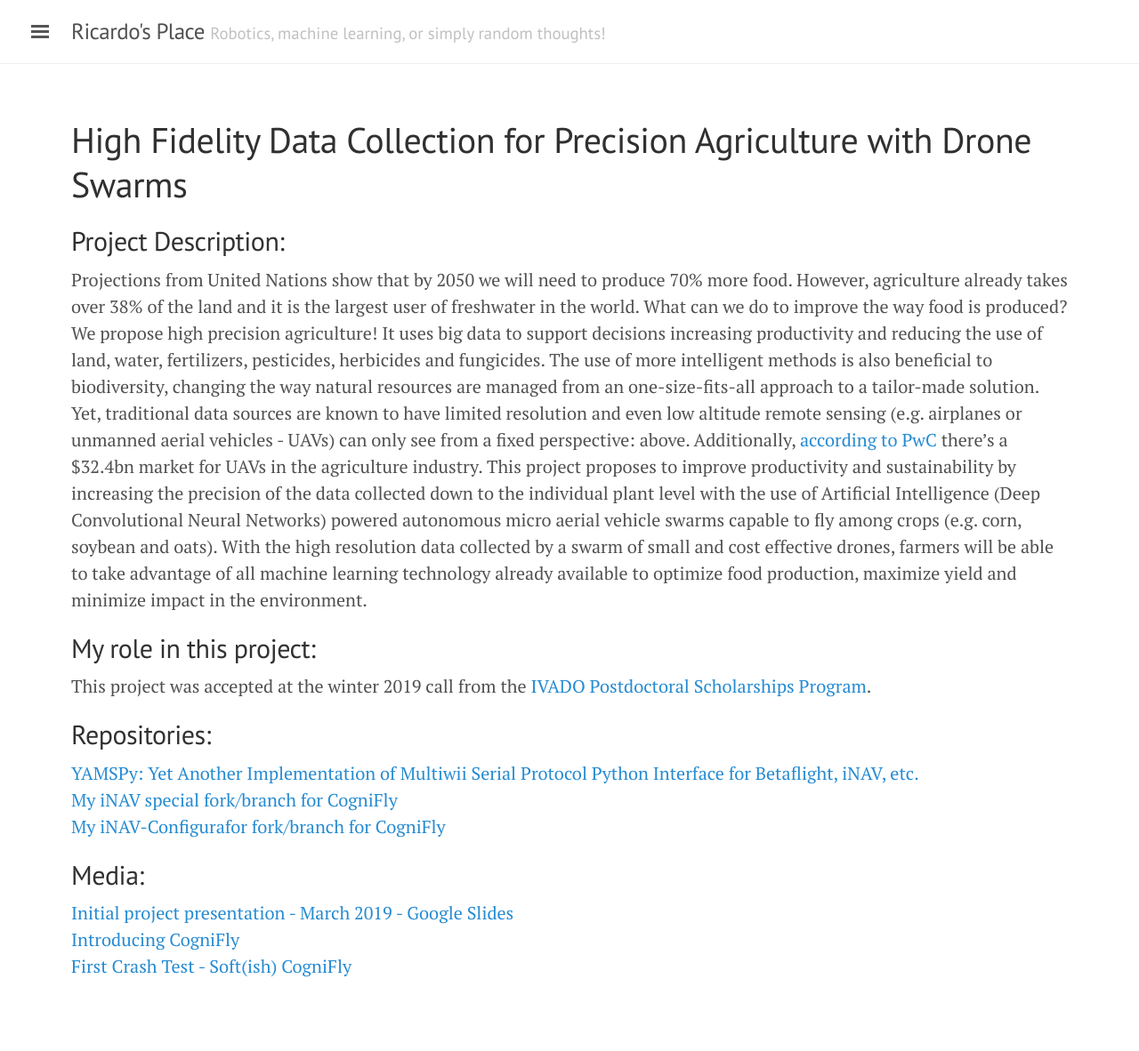
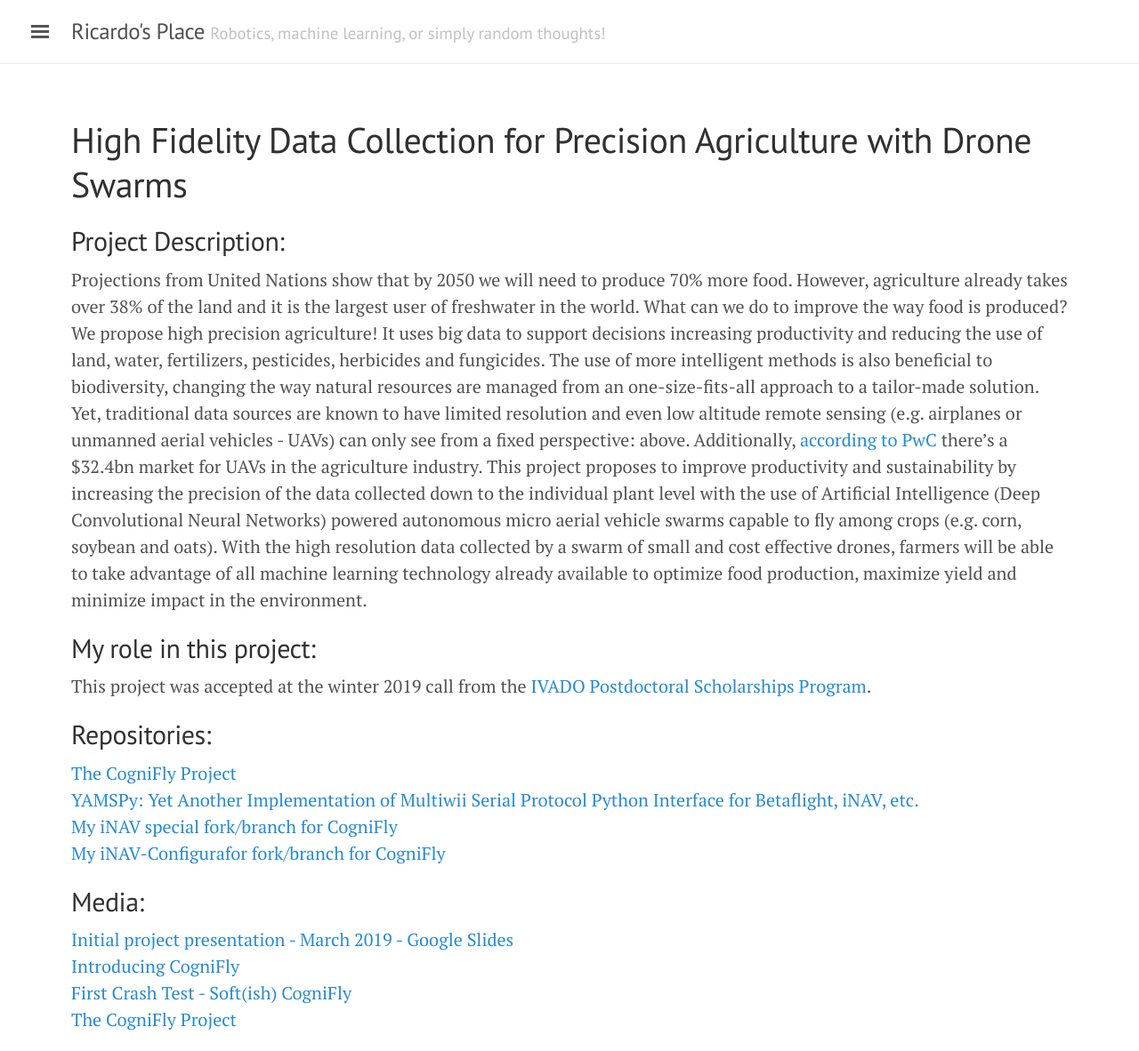
Before and after one commit to ricardodeazambuja/ricardodeazambuja.github.io, a Jekyll site: the page built from _projects/razambuja_ivado2019.md, in a window 1280 px wide. Shown: the whole page at 89% size. Built offline with Jekyll 4.4.1, drawn with Linux system fonts in a browser that asks for light colours; before the commit the page ends 1122 px from its top, so only the background shows below that.

Commit message:
updated links

```diff
--- a/_projects/razambuja_ivado2019.md
+++ b/_projects/razambuja_ivado2019.md
@@ -9,7 +9,8 @@ Projections from United Nations show that by 2050 we will need to produce 70% mo
 This project was accepted at the winter 2019 call from the [IVADO Postdoctoral Scholarships Program](https://ivado.ca/bourses-ivado/bourses-post-doctorales-4).
 
 ## Repositories:
-- [YAMSPy: Yet Another Implementation of Multiwii Serial Protocol Python Interface for Betaflight, iNAV, etc.](https://github.com/ricardodeazambuja/YAMSPy)
+- [The CogniFly Project](https://github.com/thecognifly)
+- [YAMSPy: Yet Another Implementation of Multiwii Serial Protocol Python Interface for Betaflight, iNAV, etc.](https://github.com/thecognifly/YAMSPy)
 - [My iNAV special fork/branch for CogniFly](https://github.com/ricardodeazambuja/inav/tree/CogniFly)
 - [My iNAV-Configurafor fork/branch for CogniFly](https://github.com/ricardodeazambuja/inav-configurator/tree/CogniFly)
 
@@ -17,3 +18,4 @@ This project was accepted at the winter 2019 call from the [IVADO Postdoctoral S
 - [Initial project presentation - March 2019 - Google Slides](https://docs.google.com/presentation/d/e/2PACX-1vQ2YWTRja1LYUHj7--aUaX-n0YumZSziqzIluXOQMkIef_uZ9QHN97EYvxA_0XUGMylFfSK3vfGfqBy/pub?start=true&loop=false&delayms=5000)
 - [Introducing CogniFly](https://www.youtube.com/watch?v=FD6tcLzJMEg)
 - [First Crash Test - Soft(ish) CogniFly](https://www.youtube.com/watch?v=8hi-tnYzGf4)
+- [The CogniFly Project](https://thecognifly.github.io/)
```
